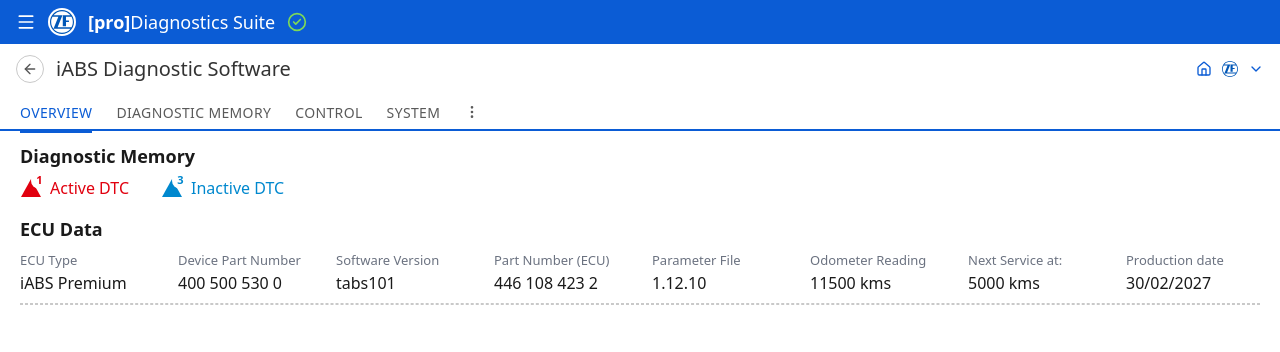
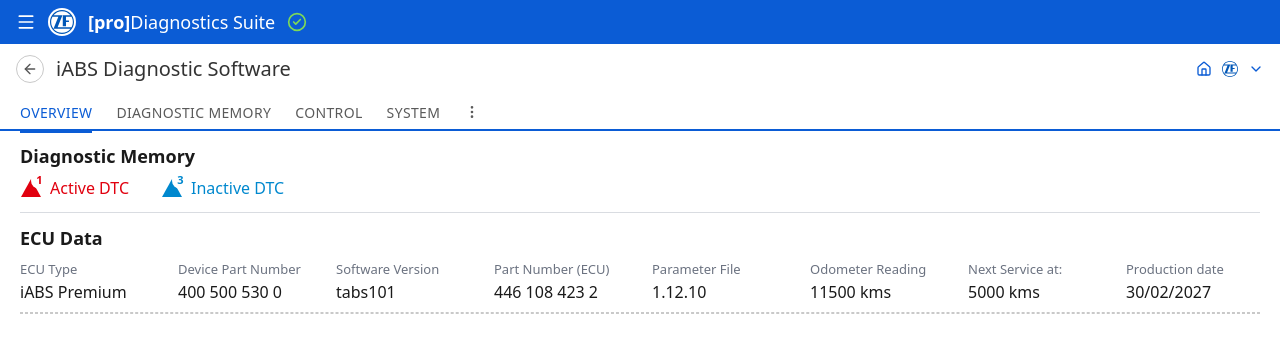
Before and after one commit to Gowtham0792/diagnostic-mockup, a React (Vite) app: page / in a window 1280 px wide. Shown: the top 352 px of the page. Built offline with nearby package versions, Linux system fonts and the light colour scheme.

Commit message:
Add divider between Diagnostic Memory and ECU Data
Co-Authored-By: Claude Sonnet 5 <noreply@anthropic.com>

```diff
--- a/src/pages/DmsOverview.tsx
+++ b/src/pages/DmsOverview.tsx
@@ -71,7 +71,9 @@ export default function DmsOverview() {
           <DtcCounter count={dms.memory.inactive} color={DTC_BLUE} label="Inactive DTC" />
         </div>
 
-        <h2 className="mt-4 text-[18px] font-bold">ECU Data</h2>
+        <div className="mt-3 border-b border-[#d9dce1]" />
+
+        <h2 className="mt-3 text-[18px] font-bold">ECU Data</h2>
         <div
           className="mt-2 grid gap-x-6 gap-y-2 border-b border-dashed border-[#c9c9c9] pb-2"
           style={{ gridTemplateColumns: `repeat(${dms.ecuData.length}, minmax(0, 1fr))` }}
```
